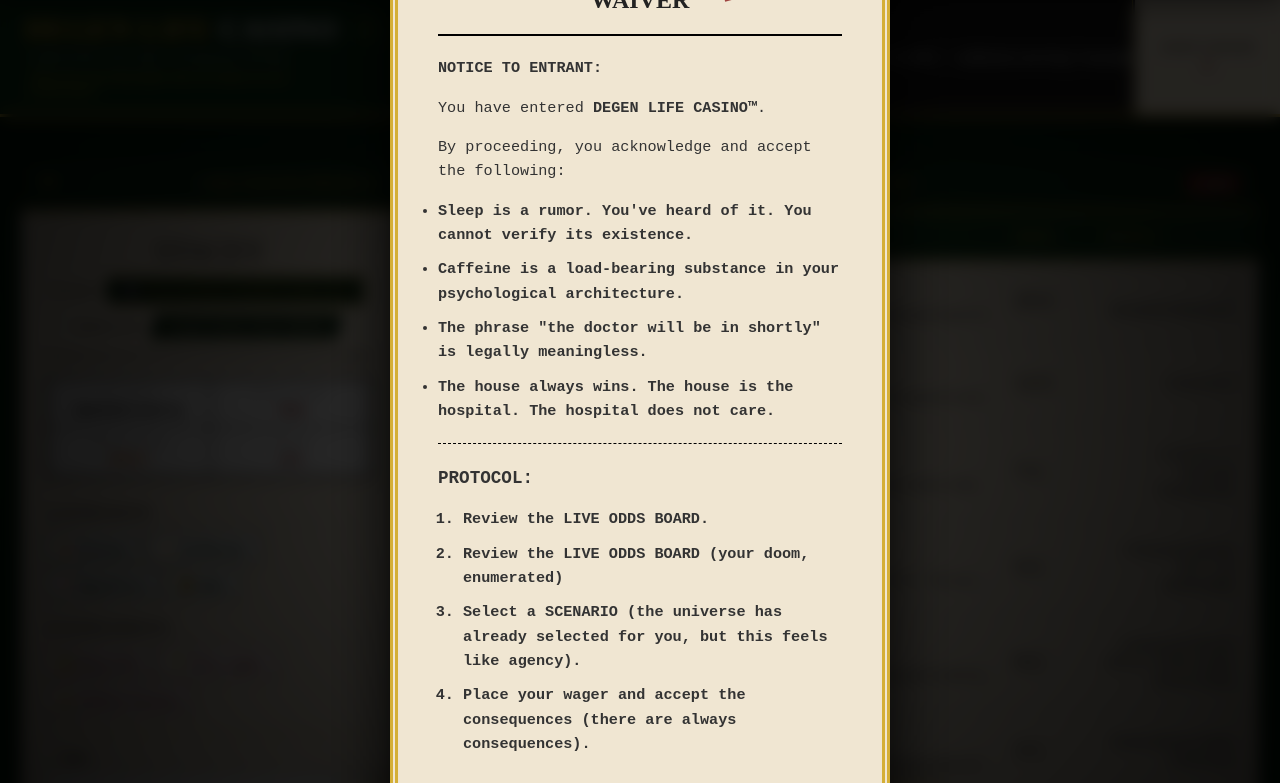
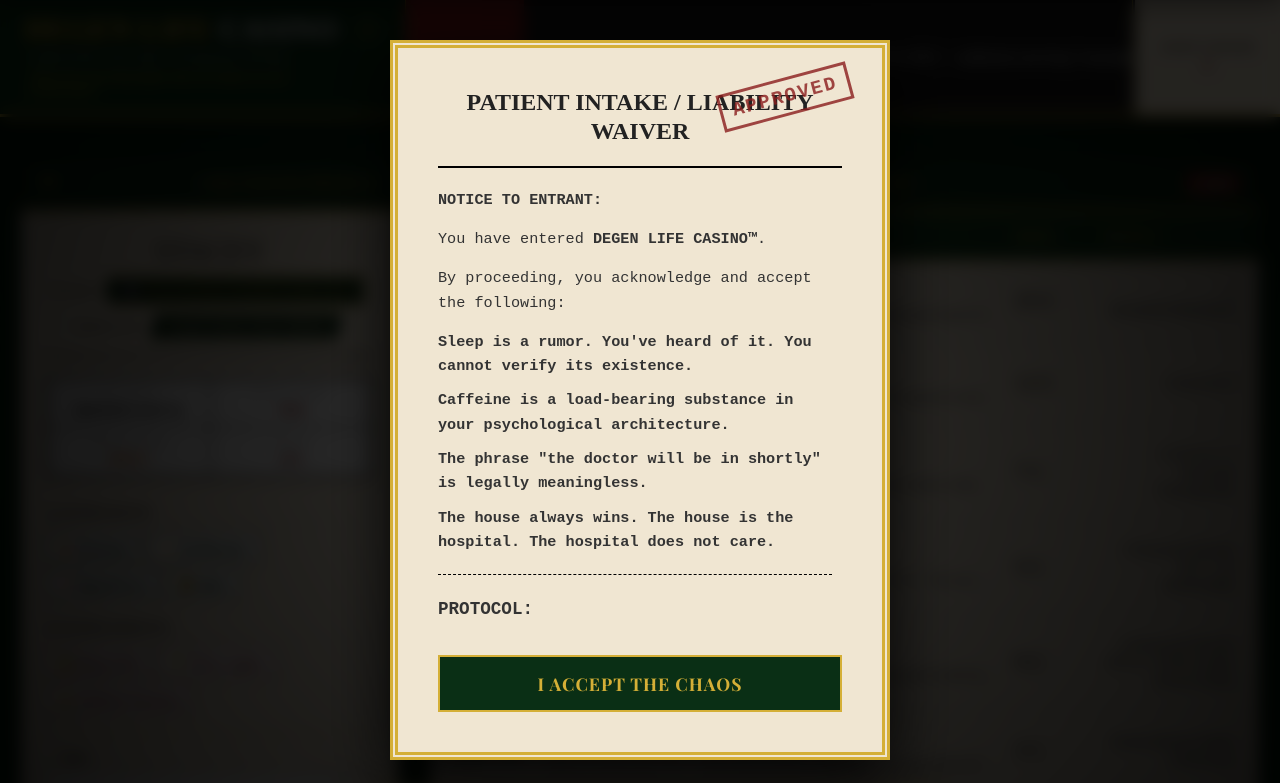
Before and after one commit to machsheltie/degencasino, a plain HTML site: page index.html in a window 1280 px wide. Shown: the top 783 px of the page. Drawn offline with nearby package versions, Linux system fonts and the light colour scheme; a web font is replaced by a local one.

Commit message:
Fix waiver modal scrolling - add max-height and overflow

```diff
--- a/waiver_modal.css
+++ b/waiver_modal.css
@@ -27,11 +27,15 @@
     border: 8px double var(--accent-gold);
     width: 100%;
     max-width: 500px;
+    max-height: 90vh;
     padding: 40px;
     box-shadow: 0 20px 60px rgba(0, 0, 0, 0.9);
     position: relative;
     transform: translateY(20px);
     transition: transform 0.5s cubic-bezier(0.175, 0.885, 0.32, 1.275);
+    display: flex;
+    flex-direction: column;
+    overflow: hidden;
 }
 
 .waiver-overlay.active .waiver-modal {
@@ -44,6 +48,7 @@
     padding-bottom: 20px;
     margin-bottom: 20px;
     position: relative;
+    flex-shrink: 0;
 }
 
 .waiver-header h2 {
@@ -74,6 +79,9 @@
     font-size: 0.95rem;
     color: #333;
     line-height: 1.6;
+    overflow-y: auto;
+    flex: 1;
+    padding-right: 10px;
 }
 
 .waiver-body p {
@@ -114,6 +122,8 @@
     transition: all 0.2s;
     text-transform: uppercase;
     letter-spacing: 1px;
+    flex-shrink: 0;
+    margin-top: 20px;
 }
 
 .waiver-btn:hover {
```
